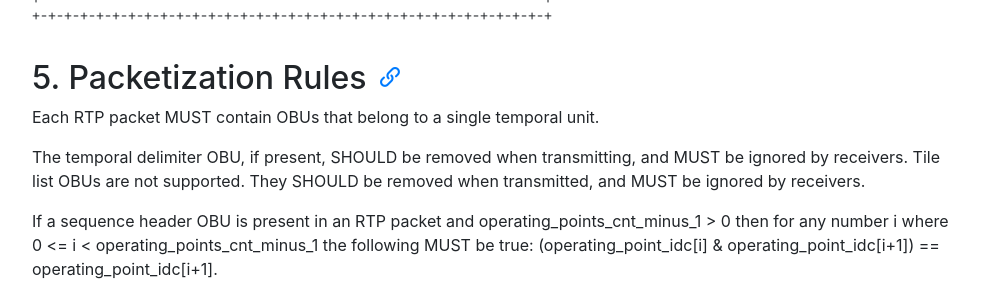
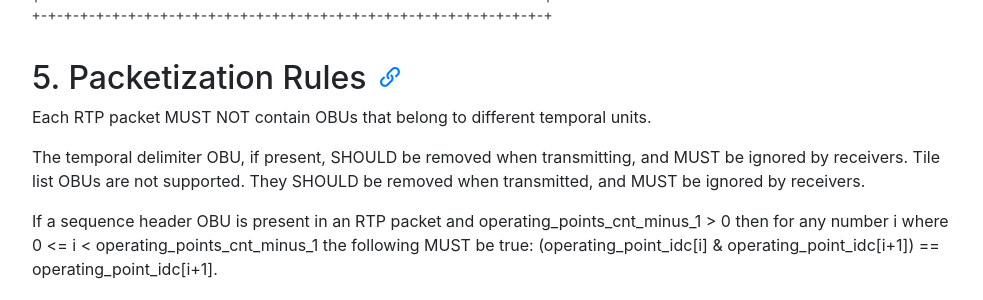
Before and after one commit to AOMediaCodec/av1-rtp-spec, a Jekyll site: the page built from index.md, in a window 1280 px wide and 900 px high, scrolled down 7110 px. Shown: the part 153-453 px from the top of the window, without its empty margins (53-1036 px from the left). Built offline with Jekyll 4.4.1, drawn with Linux system fonts in a browser that asks for light colours; nearby versions of some CDN libraries.

Commit message:
Address issue 132

```diff
--- a/av1-rtp-spec.md
+++ b/av1-rtp-spec.md
@@ -245,7 +245,7 @@ OBU element 2 data        = 303 - 1 - (2 + 200) = 100 bytes
 
 ## 5. Packetization Rules
 
-Each RTP packet MUST contain OBUs that belong to a single temporal unit.
+Each RTP packet MUST NOT contain OBUs that belong to different temporal units.
 
 The temporal delimiter OBU, if present, SHOULD be removed when transmitting, and MUST be ignored by receivers. Tile list OBUs are not supported. They SHOULD be removed when transmitted, and MUST be ignored by receivers.
 
```
